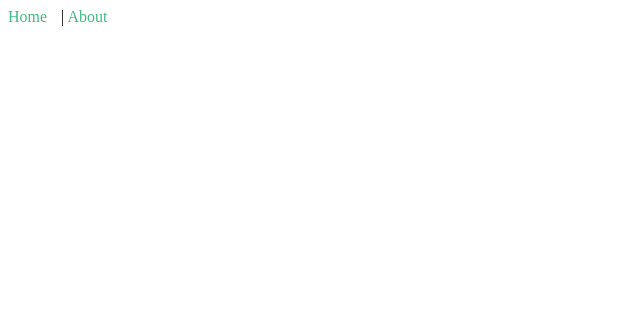
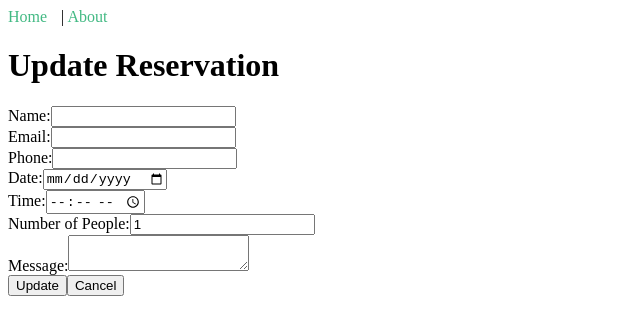
Before and after one commit to CodeWithRokib/vue_with_laravel, a Vue app in the folder client/: page /reservations/1/edit in a window 1280 px wide. Before the commit this address had no page. Shown: the top 334 px of the page, without its empty margins (0-640 px from the left). Built offline with nearby package versions, Linux system fonts and the light colour scheme; no server answers.

Commit message:
reservation delete and update

```diff
--- a/client/src/router/index.js
+++ b/client/src/router/index.js
@@ -6,6 +6,7 @@ import Register from "../views/Register.vue";
 import Login from "../views/Login.vue";
 import ContactForm from "../views/ContactForm.vue";
 import Reservation from "../views/Reservation.vue";
+import ReservationUpdate from "../views/ReservationUpdate.vue";
 
 const routes = [
   {
@@ -43,6 +44,12 @@ const routes = [
     name: "Reservation",
     component: Reservation,
   },
+  {
+    path: '/reservations/:id/edit',
+    name: 'ReservationUpdate',
+    component: ReservationUpdate,
+    props: true
+},
 ];
 
 const router = createRouter({
--- a/client/src/views/Reservation.vue
+++ b/client/src/views/Reservation.vue
@@ -41,6 +41,8 @@
                 <strong>{{ reservation.name }}</strong> - {{ reservation.email }} - {{ reservation.phone }}<br />
                 {{ reservation.date }} at {{ reservation.time }} - {{ reservation.people }} people<br />
                 <em>{{ reservation.message }}</em> - Status: {{ reservation.status }}
+                <button @click="editReservation(reservation.id)">Edit</button>
+                <button @click="deleteReservation(reservation.id)">Delete</button>
             </li>
         </ul>
     </div>
@@ -48,6 +50,7 @@
 
 <script>
 import axios from 'axios';
+import { useRouter } from 'vue-router';
 
 export default {
     data() {
@@ -64,6 +67,10 @@ export default {
             },
             reservations: [] // To store all the reservations
         };
+    },
+    setup() {
+        const router = useRouter();
+        return { router };
     },
     methods: {
         async submitForm() {
@@ -85,6 +92,21 @@ export default {
                 console.error('There was an error fetching the reservations!', error);
             }
         },
+        async deleteReservation(id) {
+            if (confirm('Are you sure you want to delete this reservation?')) {
+                try {
+                    const response = await axios.delete(`http://localhost:8000/api/reservations/${id}`);
+                    alert(response.data.message);
+                    this.fetchReservations(); // Refresh the list after deletion
+                } catch (error) {
+                    console.error('There was an error deleting the reservation!', error.response.data);
+                    alert('Error: ' + (error.response.data.message || 'Unknown error'));
+                }
+            }
+        },
+        editReservation(id) {
+            this.$router.push(`/reservations/${id}/edit`);
+        },
         resetForm() {
             this.reservation = {
                 name: '',
--- /dev/null
+++ b/client/src/views/ReservationUpdate.vue
@@ -0,0 +1,91 @@
+<template>
+    <div>
+        <h1>Update Reservation</h1>
+        <form @submit.prevent="updateReservation">
+            <div>
+                <label for="name">Name:</label>
+                <input type="text" v-model="reservation.name" required />
+            </div>
+            <div>
+                <label for="email">Email:</label>
+                <input type="email" v-model="reservation.email" required />
+            </div>
+            <div>
+                <label for="phone">Phone:</label>
+                <input type="text" v-model="reservation.phone" required />
+            </div>
+            <div>
+                <label for="date">Date:</label>
+                <input type="date" v-model="reservation.date" required />
+            </div>
+            <div>
+                <label for="time">Time:</label>
+                <input type="time" v-model="reservation.time" required />
+            </div>
+            <div>
+                <label for="people">Number of People:</label>
+                <input type="number" v-model="reservation.people" min="1" required />
+            </div>
+            <div>
+                <label for="message">Message:</label>
+                <textarea v-model="reservation.message"></textarea>
+            </div>
+            <button type="submit">Update</button>
+            <button @click="cancelUpdate">Cancel</button>
+        </form>
+    </div>
+</template>
+
+<script>
+import axios from 'axios';
+import { useRoute, useRouter } from 'vue-router';
+
+export default {
+    data() {
+        return {
+            reservation: {
+                name: '',
+                email: '',
+                phone: '',
+                date: '',
+                time: '',
+                people: 1,
+                message: '',
+                status: 'pending'
+            }
+        };
+    },
+    setup() {
+        const route = useRoute();
+        const router = useRouter();
+
+        return { route, router };
+    },
+    mounted() {
+        this.fetchReservation();
+    },
+    methods: {
+        async fetchReservation() {
+            try {
+                const response = await axios.get(`http://localhost:8000/api/reservations/${this.route.params.id}`);
+                this.reservation = response.data;
+            } catch (error) {
+                console.error('There was an error fetching the reservation!', error.response.data);
+            }
+        },
+        async updateReservation() {
+            try {
+                const response = await axios.put(`http://localhost:8000/api/reservations/${this.route.params.id}`, this.reservation);
+                alert(response.data.message);
+                this.$router.push('/reservations');
+            } catch (error) {
+                console.error('There was an error updating the reservation!', error.response.data);
+                alert('Error: ' + (error.response.data.message || 'Unknown error'));
+            }
+        },
+        cancelUpdate() {
+            this.$router.push('/reservations');
+        }
+    }
+};
+</script>
```
